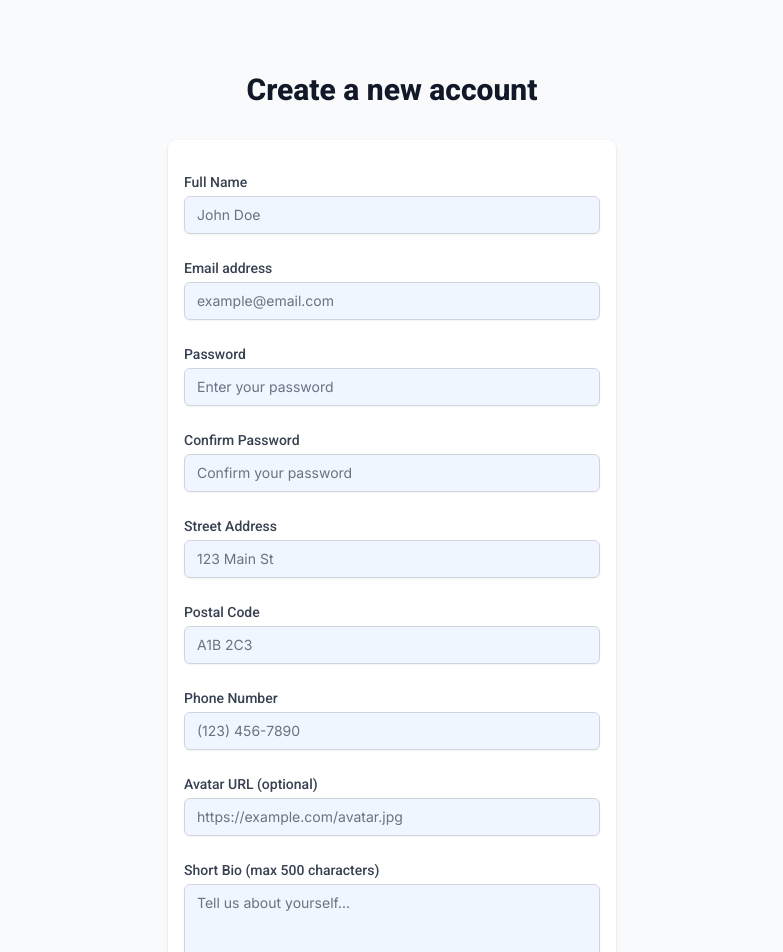
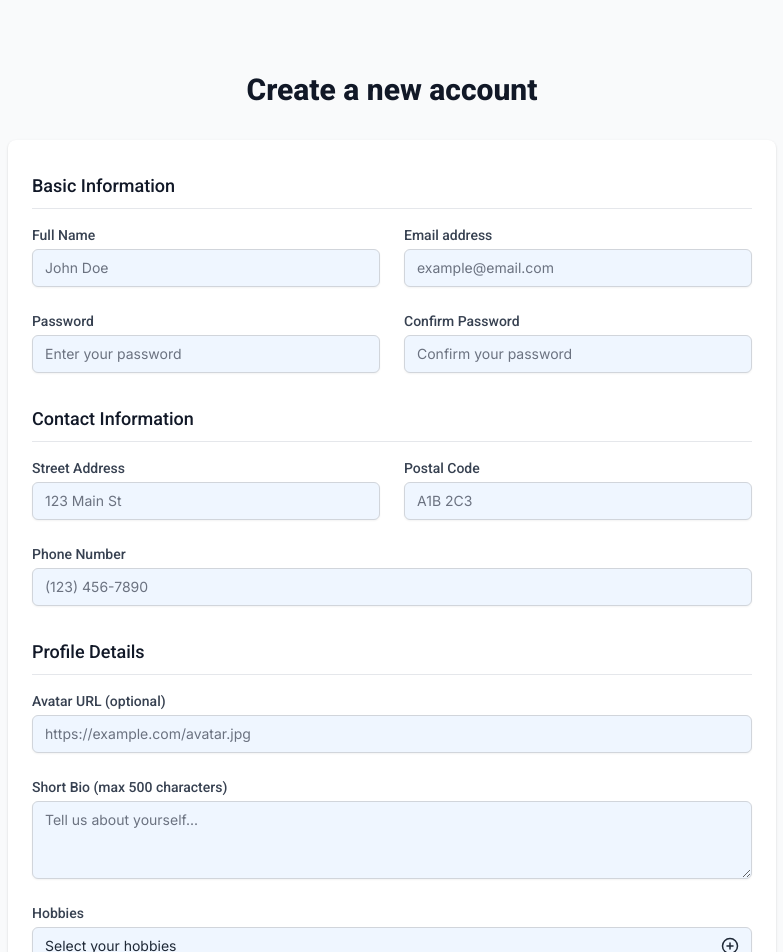
Before and after one commit to FSDev-NeighborConnect/frontend, a React (Vite) app: page /register in a window 1280 px wide. Shown: the top 952 px of the page, without its empty margins (248-1031 px from the left). Built offline with nearby package versions, Linux system fonts and the light colour scheme.

Commit message:
Grouped input fields into logical groups and made the input fields not all be under each other on bigger screeens. Also made a general inputStyle styling that is used to not have to write all the styling for the input fields each time.

```diff
--- a/src/pages/newuser.jsx
+++ b/src/pages/newuser.jsx
@@ -128,14 +128,14 @@ function NewUser() {
 
   return (
     <div className="min-h-screen bg-gray-50 flex flex-col justify-center py-12 sm:px-6 lg:px-8">
-      <div className="sm:mx-auto sm:w-full sm:max-w-md">
+      <div className="sm:mx-auto sm:w-full sm:max-w-3xl">
         <h2 className="mt-6 text-center text-3xl font-extrabold text-gray-900 font-roboto">
           Create a new account
         </h2>
       </div>
 
-      <div className="mt-8 sm:mx-auto sm:w-full sm:max-w-md">
-        <div className="bg-white py-8 px-4 shadow sm:rounded-lg sm:px-10">
+      <div className="mt-8 sm:mx-auto sm:w-full sm:max-w-3xl">
+        <div className="bg-white py-8 px-6 shadow sm:rounded-lg">
         {error && (
             <div className="mb-4 bg-red-50 border-l-4 border-red-500 p-4">
               <div className="flex">
@@ -163,15 +163,17 @@ function NewUser() {
             </div>
           )}
 
-          <form className="space-y-6" onSubmit={handleSubmit} noValidate>
+          <form onSubmit={handleSubmit} noValidate>
+            {/* Section 1: Basic Information */}
+            <div className="mb-8">
+              <h3 className="text-lg font-medium text-gray-900 font-roboto mb-4 pb-2 border-b border-gray-200">
+                Basic Information
+              </h3>
+              <div className="grid grid-cols-1 md:grid-cols-2 gap-6">
                 <div>
-              <label
-                htmlFor="name"
-                className="block text-sm font-medium text-gray-700 font-roboto"
-              >
+                  <label htmlFor="name" className="block text-sm font-medium text-gray-700 font-roboto">
                     Full Name
                   </label>
-              <div className="mt-1">
                   <input
                     id="name"
                     name="name"
@@ -179,25 +181,14 @@ function NewUser() {
                     placeholder="John Doe"
                     value={formData.name}
                     onChange={handleChange}
-                  className="
-                    appearance-none block w-full px-3 py-2
-                    bg-blue-50 border border-gray-300 text-gray-800
-                    rounded-md shadow-sm placeholder-gray-500
-                    focus:outline-none focus:ring-blue-500 focus:border-blue-500
-                    sm:text-sm
-                  "
+                    className={`mt-1 ${inputStyle}`}
                   />
-              </div>
                 </div>
 
                 <div>
-              <label
-                htmlFor="email"
-                className="block text-sm font-medium text-gray-700 font-roboto"
-              >
+                  <label htmlFor="email" className="block text-sm font-medium text-gray-700 font-roboto">
                     Email address
                   </label>
-              <div className="mt-1">
                   <input
                     id="email"
                     name="email"
@@ -205,25 +196,14 @@ function NewUser() {
                     placeholder="example@email.com"
                     value={formData.email}
                     onChange={handleChange}
-                  className="
-                    appearance-none block w-full px-3 py-2
-                    bg-blue-50 border border-gray-300 text-gray-800
-                    rounded-md shadow-sm placeholder-gray-500
-                    focus:outline-none focus:ring-blue-500 focus:border-blue-500
-                    sm:text-sm
-                  "
+                    className={`mt-1 ${inputStyle}`}
                   />
-              </div>
                 </div>
 
                 <div>
-              <label
-                htmlFor="password"
-                className="block text-sm font-medium text-gray-700 font-roboto"
-              >
+                  <label htmlFor="password" className="block text-sm font-medium text-gray-700 font-roboto">
                     Password
                   </label>
-              <div className="mt-1">
                   <input
                     id="password"
                     name="password"
@@ -231,25 +211,14 @@ function NewUser() {
                     placeholder="Enter your password"
                     value={formData.password}
                     onChange={handleChange}
-                  className="
-                    appearance-none block w-full px-3 py-2
-                    bg-blue-50 border border-gray-300 text-gray-800
-                    rounded-md shadow-sm placeholder-gray-500
-                    focus:outline-none focus:ring-blue-500 focus:border-blue-500
-                    sm:text-sm
-                  "
+                    className={`mt-1 ${inputStyle}`}
                   />
-              </div>
                 </div>
 
                 <div>
-              <label
-                htmlFor="confirmPassword"
-                className="block text-sm font-medium text-gray-700 font-roboto"
-              >
+                  <label htmlFor="confirmPassword" className="block text-sm font-medium text-gray-700 font-roboto">
                     Confirm Password
                   </label>
-              <div className="mt-1">
                   <input
                     id="confirmPassword"
                     name="confirmPassword"
@@ -257,25 +226,22 @@ function NewUser() {
                     placeholder="Confirm your password"
                     value={formData.confirmPassword}
                     onChange={handleChange}
-                  className="
-                    appearance-none block w-full px-3 py-2
-                    bg-blue-50 border border-gray-300 text-gray-800
-                    rounded-md shadow-sm placeholder-gray-500
-                    focus:outline-none focus:ring-blue-500 focus:border-blue-500
-                    sm:text-sm
-                  "
+                    className={`mt-1 ${inputStyle}`}
                   />
                 </div>
               </div>
+            </div>
 
+            {/* Section 2: Contact Information */}
+            <div className="mb-8">
+              <h3 className="text-lg font-medium text-gray-900 font-roboto mb-4 pb-2 border-b border-gray-200">
+                Contact Information
+              </h3>
+              <div className="grid grid-cols-1 md:grid-cols-2 gap-6">
                 <div>
-              <label
-                htmlFor="streetAddress"
-                className="block text-sm font-medium text-gray-700 font-roboto"
-              >
+                  <label htmlFor="streetAddress" className="block text-sm font-medium text-gray-700 font-roboto">
                     Street Address
                   </label>
-              <div className="mt-1">
                   <input
                     id="streetAddress"
                     name="streetAddress"
@@ -283,25 +249,14 @@ function NewUser() {
                     placeholder="123 Main St"
                     value={formData.streetAddress}
                     onChange={handleChange}
-                  className="
-                    appearance-none block w-full px-3 py-2
-                    bg-blue-50 border border-gray-300 text-gray-800
-                    rounded-md shadow-sm placeholder-gray-500
-                    focus:outline-none focus:ring-blue-500 focus:border-blue-500
-                    sm:text-sm
-                  "
+                    className={`mt-1 ${inputStyle}`}
                   />
-              </div>
                 </div>
 
                 <div>
-              <label
-                htmlFor="postalCode"
-                className="block text-sm font-medium text-gray-700 font-roboto"
-              >
+                  <label htmlFor="postalCode" className="block text-sm font-medium text-gray-700 font-roboto">
                     Postal Code
                   </label>
-              <div className="mt-1">
                   <input
                     id="postalCode"
                     name="postalCode"
@@ -309,25 +264,14 @@ function NewUser() {
                     placeholder="A1B 2C3"
                     value={formData.postalCode}
                     onChange={handleChange}
-                  className="
-                    appearance-none block w-full px-3 py-2
-                    bg-blue-50 border border-gray-300 text-gray-800
-                    rounded-md shadow-sm placeholder-gray-500
-                    focus:outline-none focus:ring-blue-500 focus:border-blue-500
-                    sm:text-sm
-                  "
+                    className={`mt-1 ${inputStyle}`}
                   />
                 </div>
-            </div>
 
-            <div>
-              <label
-                htmlFor="phone"
-                className="block text-sm font-medium text-gray-700 font-roboto"
-              >
+                <div className="md:col-span-2">
+                  <label htmlFor="phone" className="block text-sm font-medium text-gray-700 font-roboto">
                     Phone Number
                   </label>
-              <div className="mt-1">
                   <input
                     id="phone"
                     name="phone"
@@ -335,25 +279,22 @@ function NewUser() {
                     placeholder="(123) 456-7890"
                     value={formData.phone}
                     onChange={handleChange}
-                  className="
-                    appearance-none block w-full px-3 py-2
-                    bg-blue-50 border border-gray-300 text-gray-800
-                    rounded-md shadow-sm placeholder-gray-500
-                    focus:outline-none focus:ring-blue-500 focus:border-blue-500
-                    sm:text-sm
-                  "
+                    className={`mt-1 ${inputStyle}`}
                   />
                 </div>
               </div>
+            </div>
 
+            {/* Section 3: Profile Details */}
+            <div className="mb-8">
+              <h3 className="text-lg font-medium text-gray-900 font-roboto mb-4 pb-2 border-b border-gray-200">
+                Profile Details
+              </h3>
+              <div className="grid grid-cols-1 gap-6">
                 <div>
-              <label
-                htmlFor="avatarUrl"
-                className="block text-sm font-medium text-gray-700 font-roboto"
-              >
+                  <label htmlFor="avatarUrl" className="block text-sm font-medium text-gray-700 font-roboto">
                     Avatar URL (optional)
                   </label>
-              <div className="mt-1">
                   <input
                     id="avatarUrl"
                     name="avatarUrl"
@@ -361,25 +302,14 @@ function NewUser() {
                     placeholder="https://example.com/avatar.jpg"
                     value={formData.avatarUrl}
                     onChange={handleChange}
-                  className="
-                    appearance-none block w-full px-3 py-2
-                    bg-blue-50 border border-gray-300 text-gray-800
-                    rounded-md shadow-sm placeholder-gray-500
-                    focus:outline-none focus:ring-blue-500 focus:border-blue-500
-                    sm:text-sm
-                  "
+                    className={`mt-1 ${inputStyle}`}
                   />
-              </div>
                 </div>
 
                 <div>
-              <label
-                htmlFor="bio"
-                className="block text-sm font-medium text-gray-700 font-roboto"
-              >
+                  <label htmlFor="bio" className="block text-sm font-medium text-gray-700 font-roboto">
                     Short Bio (max 500 characters)
                   </label>
-              <div className="mt-1">
                   <textarea
                     id="bio"
                     name="bio"
@@ -388,32 +318,18 @@ function NewUser() {
                     value={formData.bio}
                     onChange={handleChange}
                     maxLength="500"
-                  className="
-                    appearance-none block w-full px-3 py-2
-                    bg-blue-50 border border-gray-300 text-gray-800
-                    rounded-md shadow-sm placeholder-gray-500
-                    focus:outline-none focus:ring-blue-500 focus:border-blue-500
-                    sm:text-sm
-                  "
+                    className={`mt-1 ${inputStyle}`}
                   />
-              </div>
                 </div>
 
                 <div>
                   <label className="block text-sm font-medium text-gray-700 font-roboto">
                     Hobbies
                   </label>
-              <div className="mt-1">
                   <button
                     type="button"
                     onClick={() => setShowHobbiesModal(true)}
-                  className="
-                    w-full flex justify-between items-center px-3 py-2
-                    bg-blue-50 border border-gray-300 text-gray-800
-                    rounded-md shadow-sm
-                    focus:outline-none focus:ring-blue-500 focus:border-blue-500
-                    sm:text-sm
-                  "
+                    className="mt-1 w-full flex justify-between items-center px-3 py-2 bg-blue-50 border border-gray-300 text-gray-800 rounded-md shadow-sm focus:outline-none focus:ring-blue-500 focus:border-blue-500 sm:text-sm"
                   >
                     <span>
                       {formData.hobbies.length > 0
@@ -424,25 +340,19 @@ function NewUser() {
                     xmlns="http://www.w3.org/2000/svg"
                     width="18" height="18" viewBox="0 0 24 24"
                     fill="none" stroke="#1f2937" stroke-width="2" stroke-linecap="round" stroke-linejoin="round">
-                    <circle cx="12" cy="12" r="10">
-                    </circle><line x1="12" y1="8" x2="12" y2="16"></line>
+                    <circle cx="12" cy="12" r="10"></circle>
+                    <line x1="12" y1="8" x2="12" y2="16"></line>
                     <line x1="8" y1="12" x2="16" y2="12"></line>
                   </svg>
                   </button>
                 </div>
               </div>
+            </div>
 
-            <div>
+            <div className="mt-8">
               <button
                 type="submit"
-                className="
-                  w-full flex justify-center py-2 px-4
-                  border border-transparent rounded-md shadow-sm
-                  text-sm font-medium text-white
-                  bg-blue-800 hover:bg-blue-900
-                  focus:outline-none focus:ring-2 focus:ring-offset-2 focus:ring-blue-700
-                  font-roboto
-                "
+                className="w-full flex justify-center py-2 px-4 border border-transparent rounded-md shadow-sm text-sm font-medium text-white bg-blue-800 hover:bg-blue-900 focus:outline-none focus:ring-2 focus:ring-offset-2 focus:ring-blue-700 font-roboto"
               >
                 Register
               </button>
@@ -465,13 +375,7 @@ function NewUser() {
               <div>
                 <Link
                   to="/login"
-                  className="
-                    w-full flex justify-center py-2 px-4
-                    border border-gray-300 rounded-md shadow-sm
-                    text-sm font-medium text-gray-700
-                    bg-white hover:bg-gray-50
-                    font-roboto
-                  "
+                  className="w-full flex justify-center py-2 px-4 border border-gray-300 rounded-md shadow-sm text-sm font-medium text-gray-700 bg-white hover:bg-gray-50 font-roboto"
                 >
                   Sign in
                 </Link>
@@ -517,7 +421,7 @@ function NewUser() {
                               onChange={() => toggleHobby(hobby)}
                               className="
                                 focus:ring-blue-500 h-4 w-4 text-blue-600
-                                border-gray-300 rounded bg-blue-500
+                                border-gray-300 rounded
                               "
                             />
                           </div>
@@ -554,4 +458,13 @@ function NewUser() {
   )
 }
 
+// Styling for all of the input fields.
+const inputStyle = `
+  appearance-none block w-full px-3 py-2
+  bg-blue-50 border border-gray-300 text-gray-800
+  rounded-md shadow-sm placeholder-gray-500
+  focus:outline-none focus:ring-blue-500 focus:border-blue-500
+  sm:text-sm
+`
+
 export default NewUser
```
Lines whose indentation alone changed are shown as unchanged.
